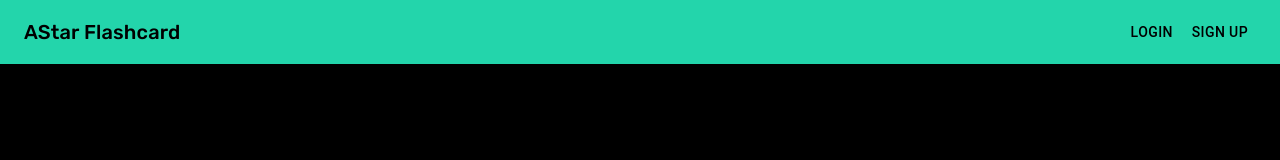
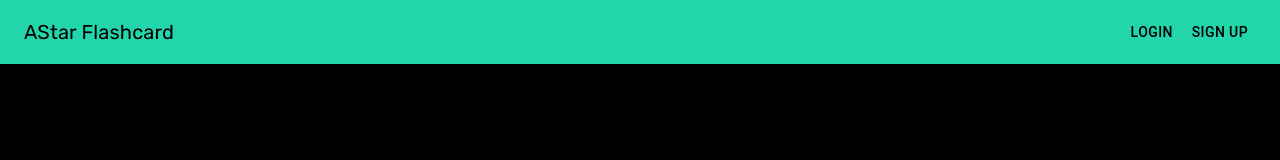
Before and after one commit to Shoheicode/Project-4-AI-Flashcards, a Next.js app: page / in a window 1280 px wide. Shown: the top 160 px of the page. Built offline with nearby package versions, Linux system fonts and the light colour scheme; no server answers; a web font is replaced by a local one.

Commit message:
updated navbar

```diff
--- a/components/navbar/navbar.css
+++ b/components/navbar/navbar.css
@@ -3,7 +3,7 @@
 @import url('https://fonts.googleapis.com/css2?family=Playfair+Display:ital,wght@0,400..900;1,400..900&family=Roboto+Mono:ital,wght@0,100..700;1,100..700&display=swap');
 @import url('https://fonts.googleapis.com/css2?family=Rubik:ital,wght@0,300..900;1,300..900&display=swap');
 
-.titleText {
+.textStyle {
     font-weight:normal!important;
     font-family: "Rubik", sans-serif!important;
 }
```
